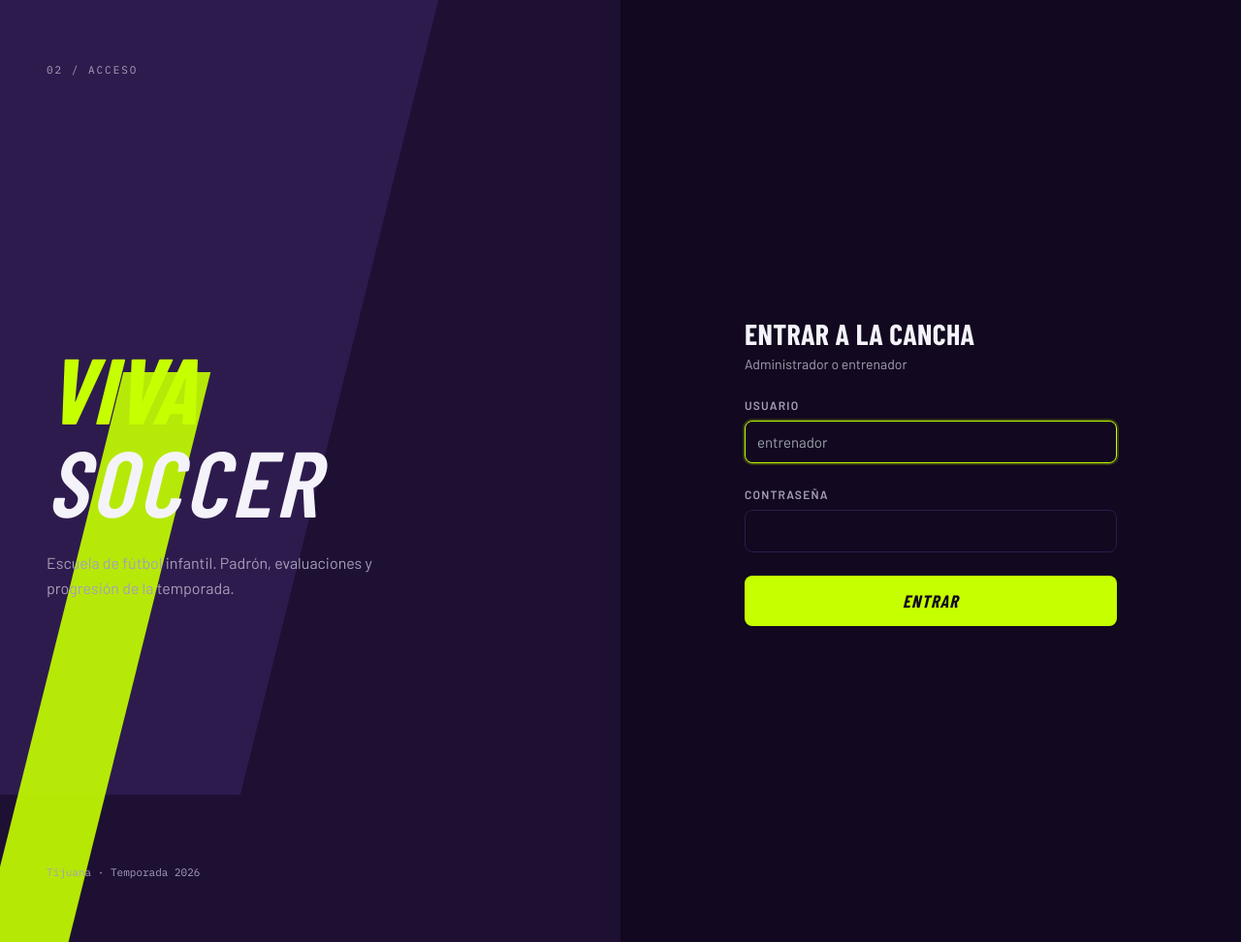
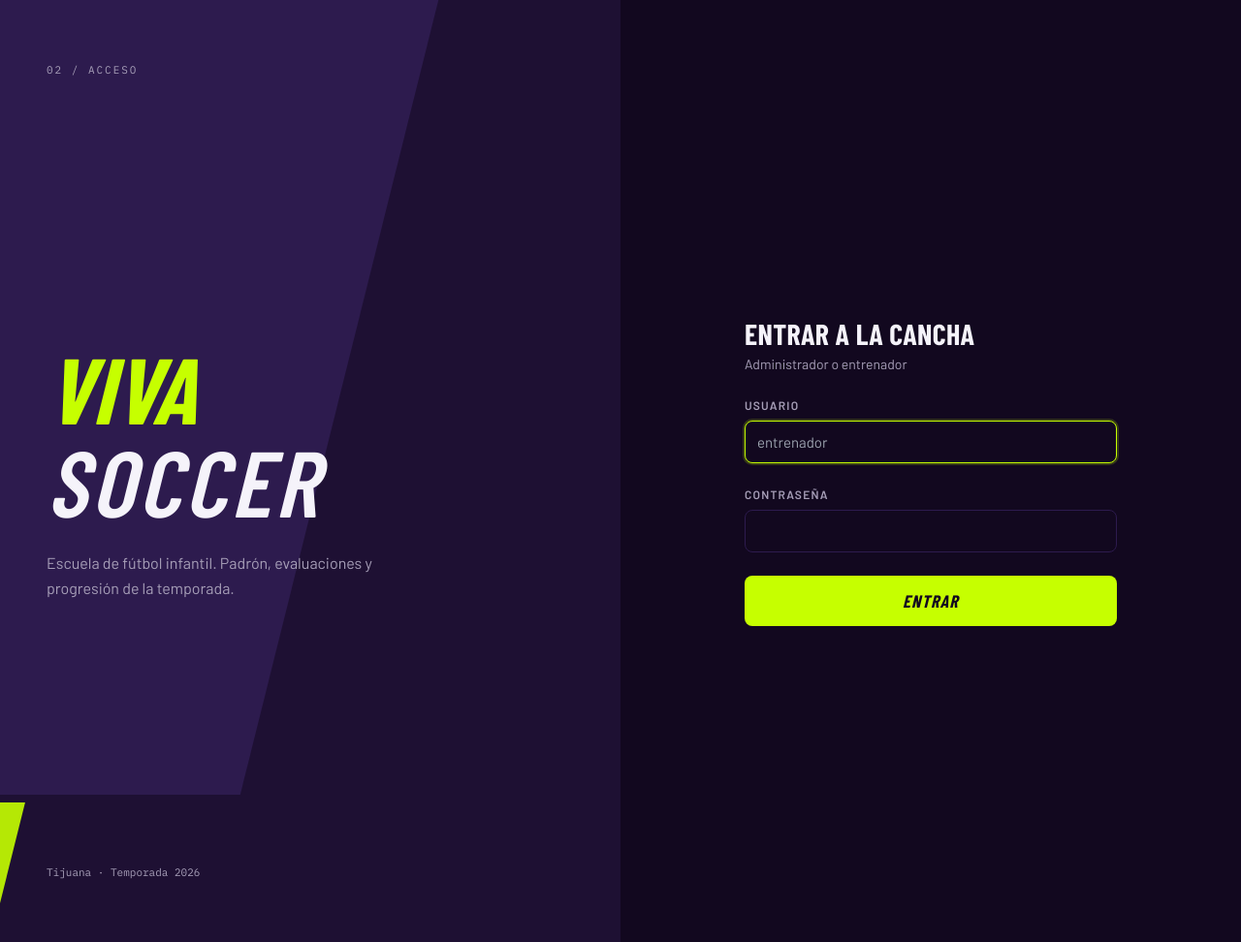
Before and after one commit to joseluis-buo/viva_soccer, a Django app: page /acceso/ in a window 1280 px wide. Shown: the whole page at 97% size. Run offline with Django 5.2, Linux system fonts and the light colour scheme; style sheets or scripts are compiled from the project's sources; some web fonts are replaced.

Commit message:
Ajuste de franja decorativa en login

```diff
--- a/templates/escuela/login.html
+++ b/templates/escuela/login.html
@@ -16,7 +16,7 @@
     {# --- Lado de marca --- #}
     <div class="relative flex flex-col justify-between overflow-hidden bg-bg-surface px-8 py-16 sm:px-12">
       <div class="pointer-events-none absolute -left-40 -top-20 h-[900px] w-[520px] -skew-x-[14deg] bg-border"></div>
-      <div class="pointer-events-none absolute -bottom-28 left-10 h-[700px] w-[90px] -skew-x-[14deg] bg-accent/90"></div>
+      <div class="pointer-events-none absolute -bottom-28 -left-24 h-64 w-[90px] -skew-x-[14deg] bg-accent/90"></div>
 
       <p class="relative seccion-kicker">02 / Acceso</p>
 
```
